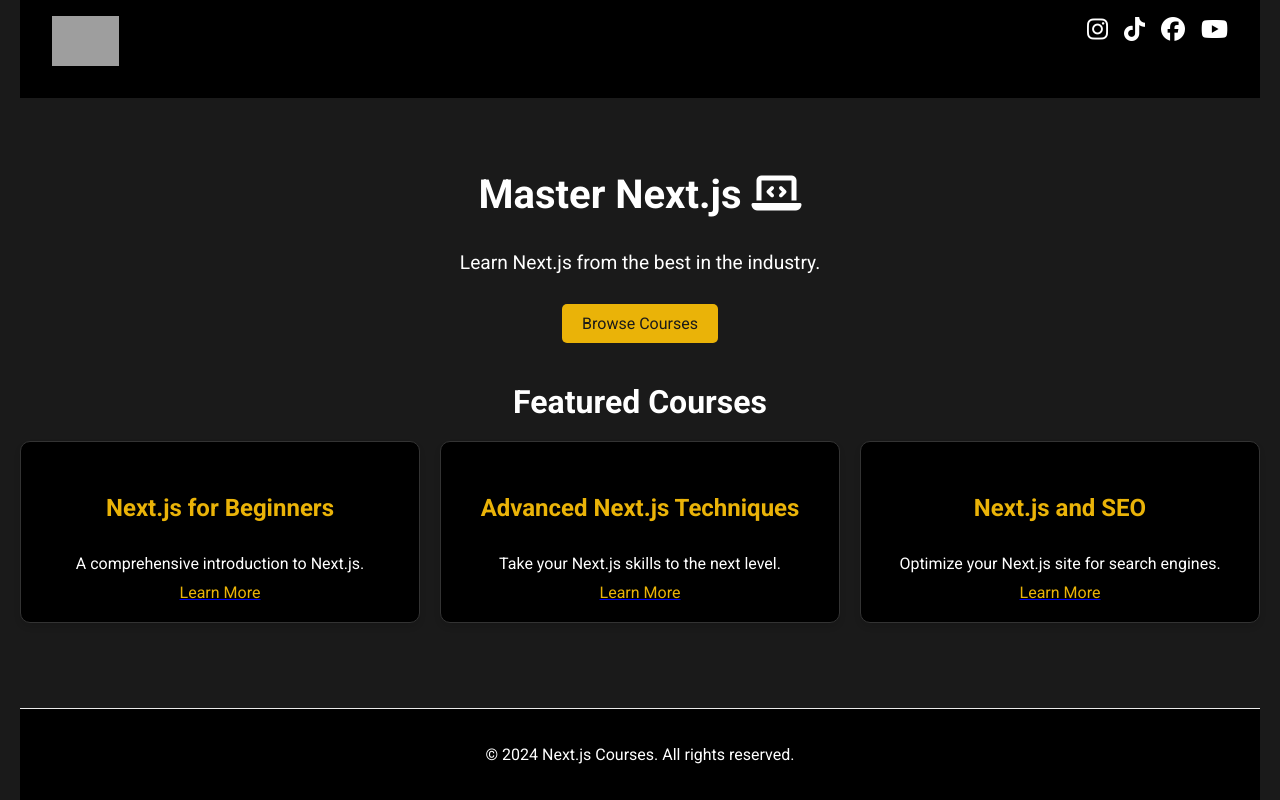
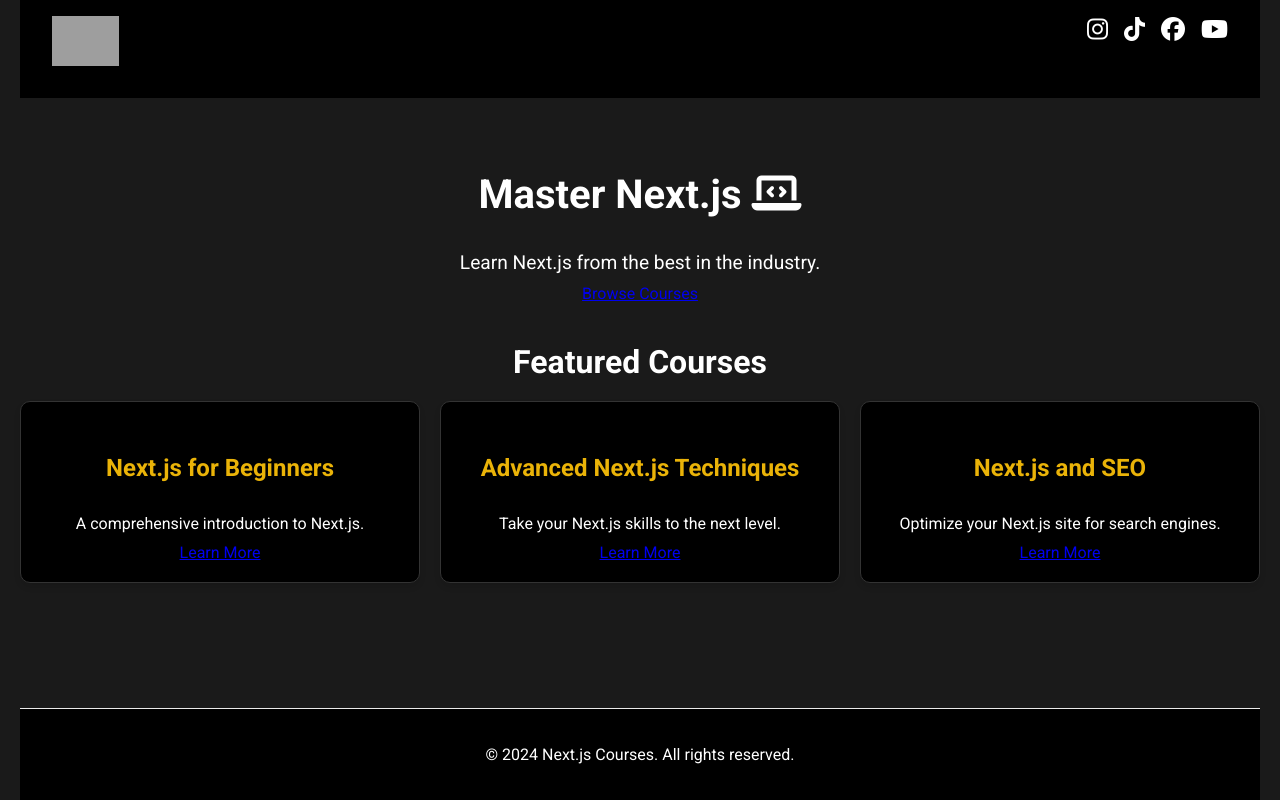
Before and after one commit to astro-yk/courses-app, a Next.js app: page / in a window 1280 px wide. Built offline with nearby package versions, Linux system fonts and the light colour scheme; grey boxes are pictures that could not be loaded.

Commit message:
joining a course

```diff
--- a/pages/index.js
+++ b/pages/index.js
@@ -31,7 +31,7 @@ export default function Home() {
             Learn Next.js from the best in the industry.
           </p>
           <Link href="/courses">
-            <a className={styles.heroButton}>Browse Courses</a>
+            Browse Courses
           </Link>
         </section>
         <section className={styles.coursesSection}>
@@ -43,7 +43,7 @@ export default function Home() {
                 A comprehensive introduction to Next.js.
               </p>
               <Link href="/courses/beginners">
-                <a className={styles.courseLink}>Learn More</a>
+                Learn More
               </Link>
             </div>
             <div className={styles.courseCard}>
@@ -52,7 +52,7 @@ export default function Home() {
                 Take your Next.js skills to the next level.
               </p>
               <Link href="/courses/advanced">
-                <a className={styles.courseLink}>Learn More</a>
+                Learn More
               </Link>
             </div>
             <div className={styles.courseCard}>
@@ -61,7 +61,7 @@ export default function Home() {
                 Optimize your Next.js site for search engines.
               </p>
               <Link href="/courses/seo">
-                <a className={styles.courseLink}>Learn More</a>
+                Learn More
               </Link>
             </div>
           </div>
--- a/utils/requests.js
+++ b/utils/requests.js
@@ -6,7 +6,8 @@ export async function handleLogin(response, setSuccessMessages) {
 
   setCookie('token', response_json["token"])
   setCookie('token_expiration', response_json["token_expiration"])
-  setSuccessMessages(prevSuccessMessages => [...prevSuccessMessages, "Login Successful! Redirecting.."])
+  setSuccessMessages(prevSuccessMessages => [...prevSuccessMessages, "Login Successful!"])
+  return true;
 }
 
 export async function handleFailedLogin(response, setErrorMessages) {
```
Also changed, not shown: pages/register.js (+25 -6 lines).
